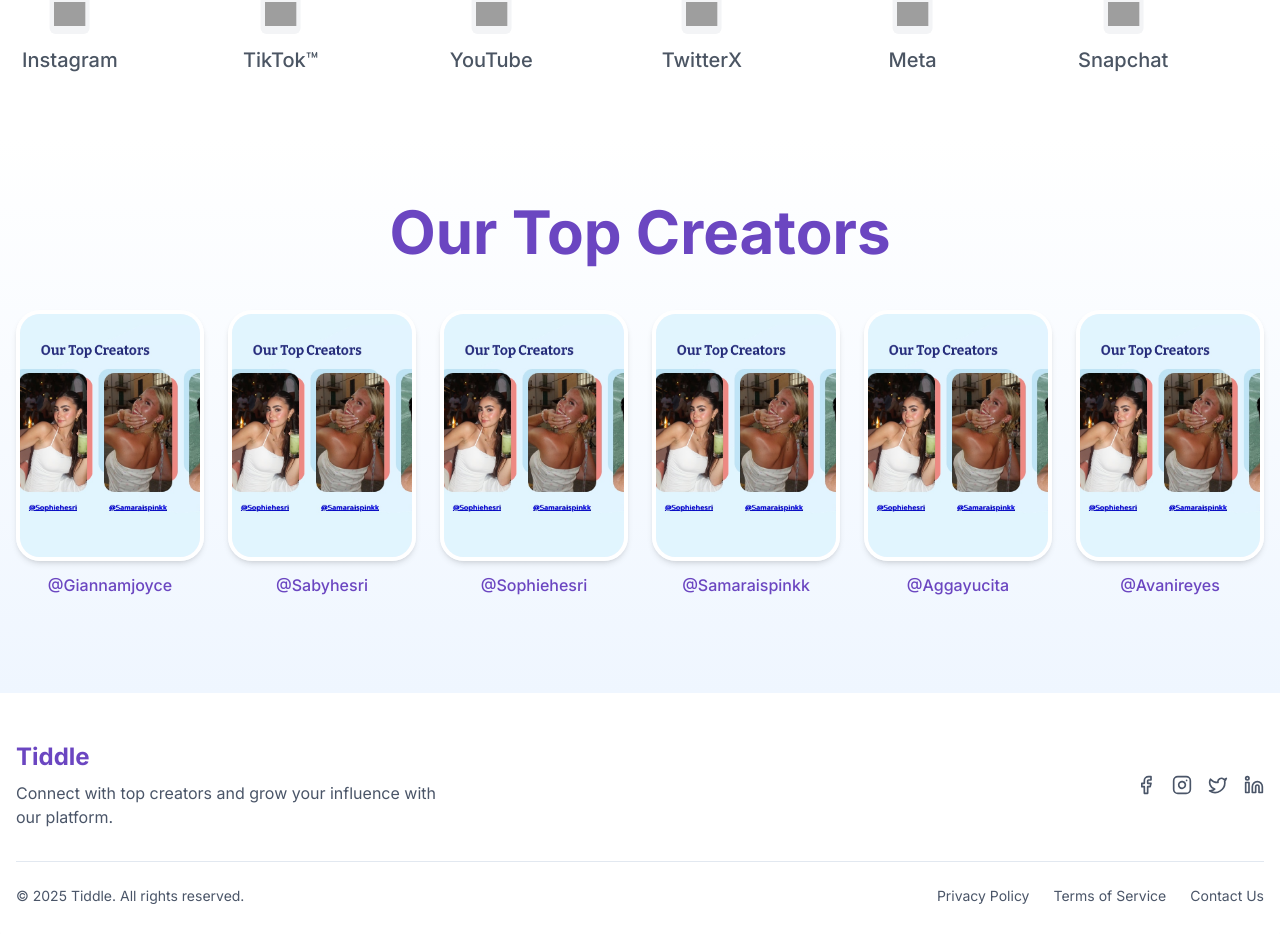
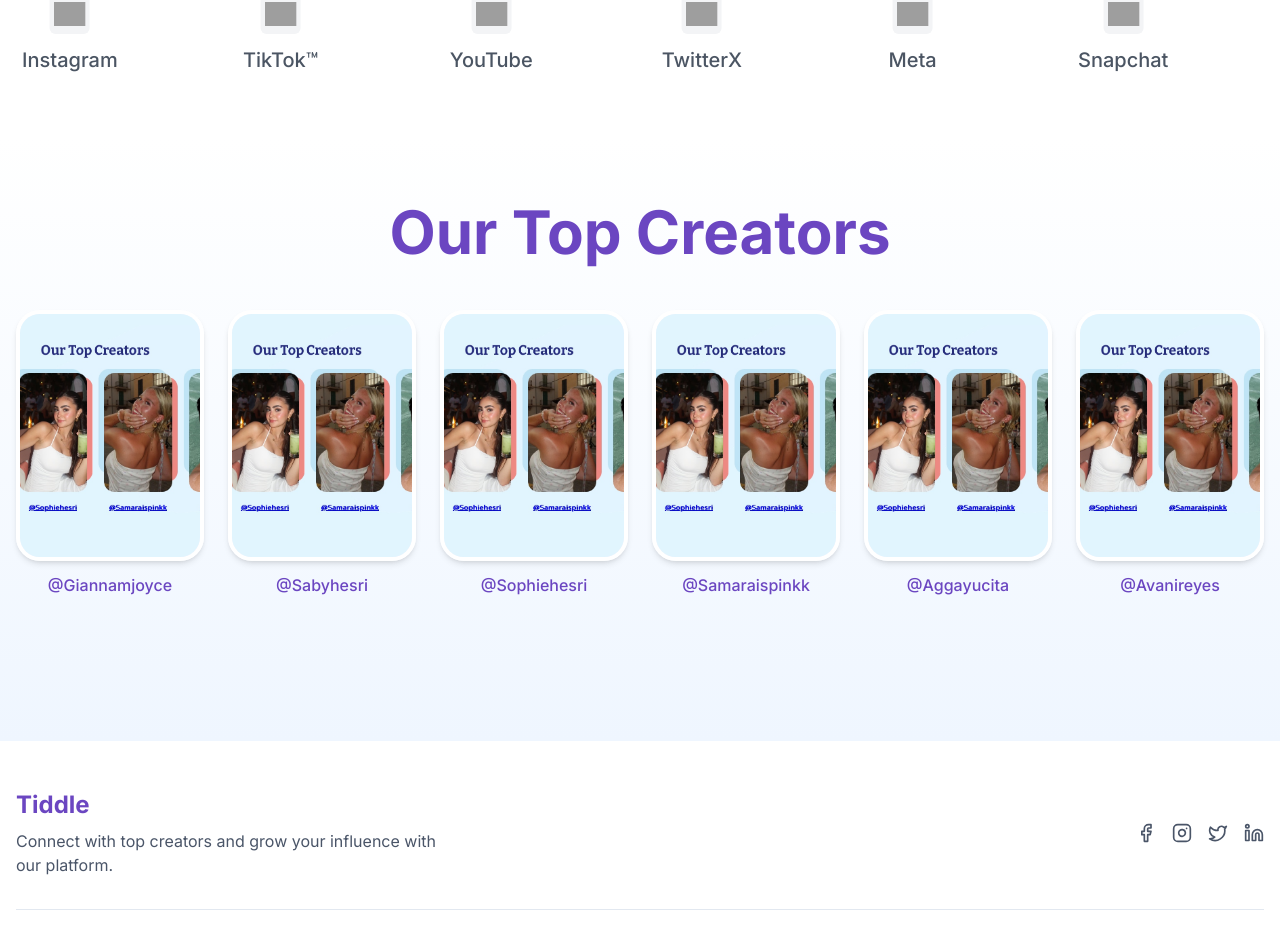
Before and after one commit to mitchkurtz123/tiddle-echo-creator, a React (Vite) app: page / in a window 1280 px wide. Shown: the part 900-1834 px from the top of the page. Built offline with nearby package versions, Linux system fonts and the light colour scheme; grey boxes are pictures that could not be loaded.

Commit message:
Add more space
Increase spacing in the application.

```diff
--- a/src/components/TopCreators.tsx
+++ b/src/components/TopCreators.tsx
@@ -1,4 +1,3 @@
-
 import React from 'react';
 import { Avatar, AvatarImage, AvatarFallback } from '@/components/ui/avatar';
 import { Card } from "@/components/ui/card";
@@ -44,7 +43,7 @@ const creators: Creator[] = [
 
 const TopCreators: React.FC = () => {
   return (
-    <div className="py-16 pb-24 bg-gradient-to-b from-white to-blue-50">
+    <div className="py-16 pb-36 bg-gradient-to-b from-white to-blue-50">
       <div className="container mx-auto px-4">
         <h2 className="text-4xl md:text-5xl lg:text-6xl font-bold text-center text-tiddle-purple mb-12">
           Our Top <span className="text-tiddle-purple">Creators</span>
```
